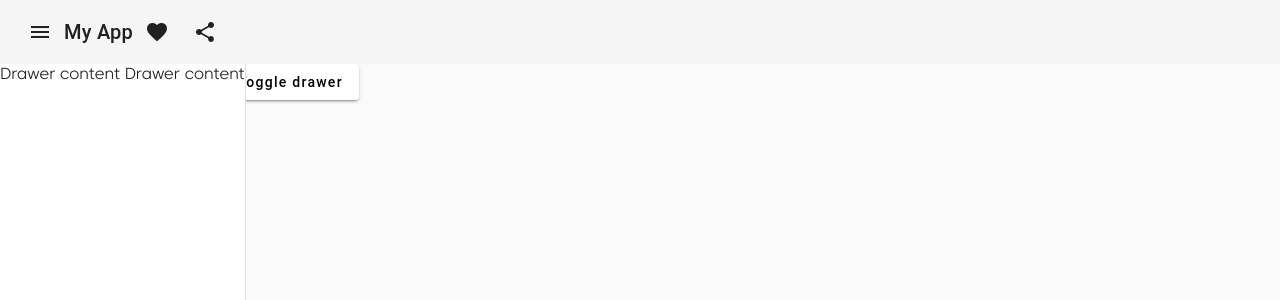
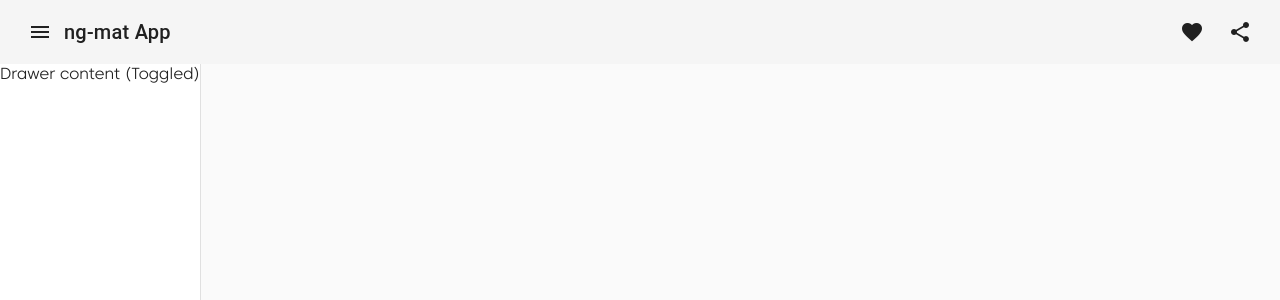
Before and after one commit to skdonthi/ng-mat-boilerplate, an Angular app: page / in a window 1280 px wide. Shown: the top 300 px of the page. Built offline with nearby package versions, Linux system fonts and the light colour scheme.

Commit message:
toggle-able side drawer from tool-bar

```diff
--- a/src/app/app.component.html
+++ b/src/app/app.component.html
@@ -1,20 +1,19 @@
 <mat-toolbar>
-  <button mat-icon-button class="example-icon" aria-label="Example icon-button with menu icon">
+  <button mat-icon-button aria-label="menu icon" (click)="drawer.toggle()">
     <mat-icon>menu</mat-icon>
   </button>
-  <span>My App</span>
-  <span class="example-spacer"></span>
-  <button mat-icon-button class="example-icon favorite-icon" aria-label="Example icon-button with heart icon">
+  <span>ng-mat App</span>
+  <span class="spacer"></span>
+  <button mat-icon-button class="favorite-icon" aria-label="heart icon">
     <mat-icon>favorite</mat-icon>
   </button>
-  <button mat-icon-button class="example-icon" aria-label="Example icon-button with share icon">
+  <button mat-icon-button aria-label="share icon">
     <mat-icon>share</mat-icon>
   </button>
 </mat-toolbar>
 <mat-drawer-container class="side-container" [hasBackdrop]="false">
-  <mat-drawer #drawer mode="side" opened>Drawer content Drawer content</mat-drawer>
+    <mat-drawer #drawer mode="side" opened>Drawer content (Toggled)</mat-drawer>
   <mat-drawer-content>
-    <button mat-raised-button (click)="drawer.toggle()">Toggle drawer</button>
     <router-outlet />
   </mat-drawer-content>
 </mat-drawer-container>
--- a/src/app/app.component.scss
+++ b/src/app/app.component.scss
@@ -2,3 +2,7 @@
   width: 100%;
   height: 100vh;
 }
+
+.spacer {
+  flex: 1 1 auto;
+}
```
